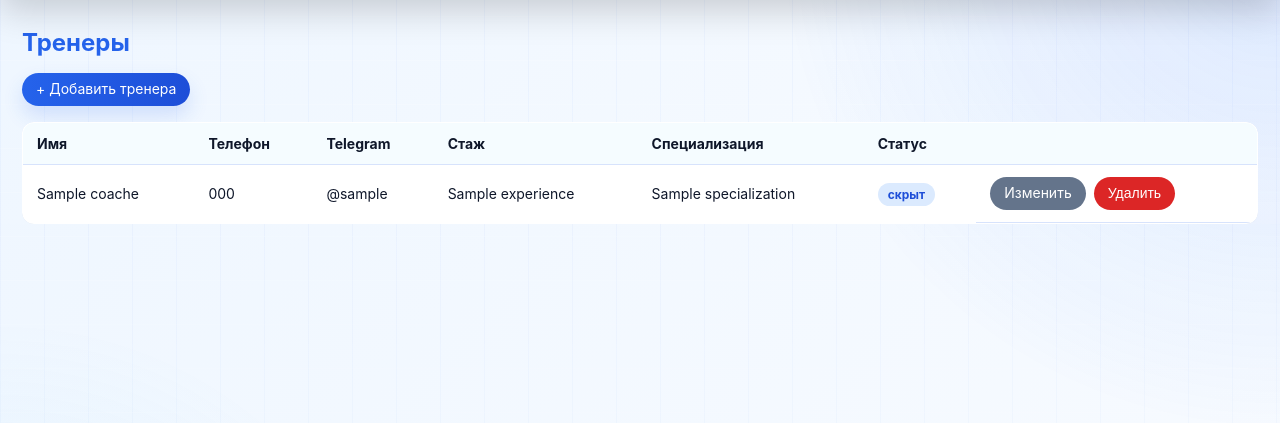
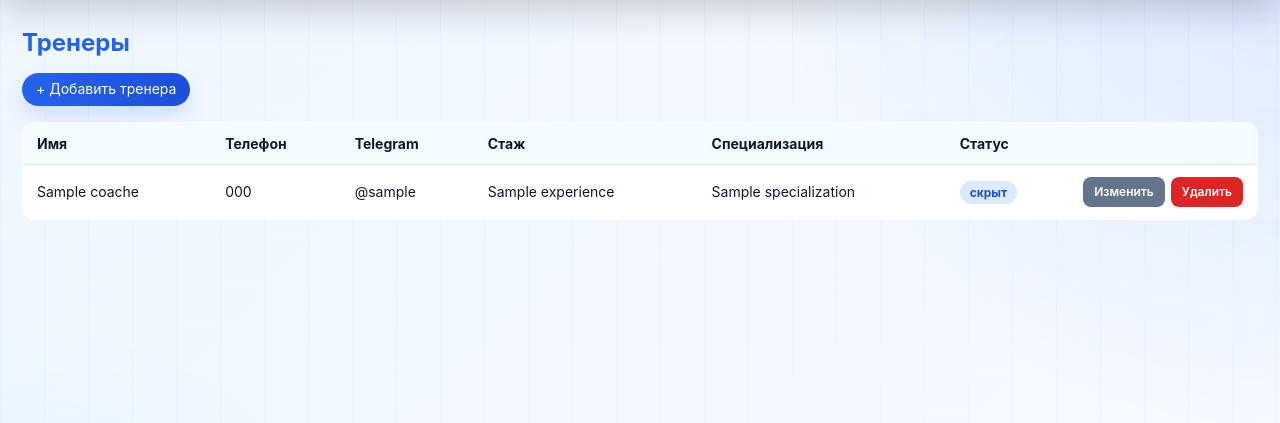
Before and after one commit to ecomdaniil/padelmvp, a Flask app: page /coaches in a window 1280 px wide. Shown: the part 71-494 px from the top of the page. Run offline with Flask 3, Linux system fonts and the light colour scheme; the visitor is signed in with stand-in values (Sample User, id 1); a database or web service that is not in the repository returns one stand-in record (values such as "Sample title"); parts of the project's set-up code (start-up, migrations or seed data) failed here and were passed over; some libraries are stand-ins or nearby versions.

Commit message:
Tighten coach list action buttons while keeping the same colors.
Co-authored-by: Cursor <cursoragent@cursor.com>

```diff
--- a/templates/coaches.html
+++ b/templates/coaches.html
@@ -4,7 +4,7 @@
     <div class="top-actions">
         <a class="btn" href="{{ url_for('coach_new') }}">+ Добавить тренера</a>
     </div>
-    <table>
+    <table class="coaches-table">
         <tr>
             <th>Имя</th>
             <th>Телефон</th>
@@ -12,7 +12,7 @@
             <th>Стаж</th>
             <th>Специализация</th>
             <th>Статус</th>
-            <th></th>
+            <th class="coaches-actions-col"></th>
         </tr>
         {% for c in coaches %}
         <tr>
@@ -22,14 +22,16 @@
             <td>{{ c.experience or '—' }}</td>
             <td>{{ (c.specialization or '—')[:80] }}{% if c.specialization and c.specialization|length > 80 %}…{% endif %}</td>
             <td>{% if c.is_active %}<span class="badge badge-ok">активен</span>{% else %}<span class="badge badge-new">скрыт</span>{% endif %}</td>
-            <td style="white-space:nowrap; display:flex; gap:8px; flex-wrap:wrap;">
-                <a class="btn btn-secondary" href="{{ url_for('coach_edit', coach_id=c.id) }}">Изменить</a>
-                <form method="post" action="{{ url_for('coach_delete', coach_id=c.id) }}" style="margin:0;"
-                      data-confirm-title="Точно удалить?"
-                      data-confirm="Удалить тренера «{{ c.name }}»? У тренировок с ним тренер будет сброшен.">
-                    <input type="hidden" name="csrf_token" value="{{ csrf_token() }}">
-                    <button type="submit" class="btn btn-danger">Удалить</button>
-                </form>
+            <td class="coaches-actions-col">
+                <div class="coach-actions">
+                    <a class="coach-action coach-action-edit" href="{{ url_for('coach_edit', coach_id=c.id) }}">Изменить</a>
+                    <form method="post" action="{{ url_for('coach_delete', coach_id=c.id) }}"
+                          data-confirm-title="Точно удалить?"
+                          data-confirm="Удалить тренера «{{ c.name }}»? У тренировок с ним тренер будет сброшен.">
+                        <input type="hidden" name="csrf_token" value="{{ csrf_token() }}">
+                        <button type="submit" class="coach-action coach-action-delete">Удалить</button>
+                    </form>
+                </div>
             </td>
         </tr>
         {% else %}
@@ -37,4 +39,55 @@
         {% endfor %}
     </table>
     {% include "_pagination.html" %}
+
+    <style>
+        .coaches-actions-col {
+            width: 1%;
+            white-space: nowrap;
+            text-align: right;
+            vertical-align: middle;
+        }
+        .coach-actions {
+            display: inline-flex;
+            align-items: center;
+            gap: 6px;
+        }
+        .coach-actions form { margin: 0; }
+        .coach-action {
+            display: inline-flex;
+            align-items: center;
+            justify-content: center;
+            min-height: 30px;
+            padding: 5px 11px;
+            border: none;
+            border-radius: 8px;
+            font: inherit;
+            font-size: 12px;
+            font-weight: 600;
+            line-height: 1.2;
+            color: #fff;
+            text-decoration: none;
+            cursor: pointer;
+            box-sizing: border-box;
+            transition: filter 0.15s ease, transform 0.15s ease;
+        }
+        .coach-action:hover {
+            filter: brightness(1.05);
+            transform: translateY(-1px);
+        }
+        .coach-action-edit {
+            background: #64748b;
+        }
+        .coach-action-edit:hover {
+            background: #475569;
+            filter: none;
+        }
+        .coach-action-delete {
+            background: #dc2626;
+        }
+        .coach-action-delete:hover {
+            background: #b91c1c;
+            filter: none;
+        }
+    </style>
 {% endblock %}
```
